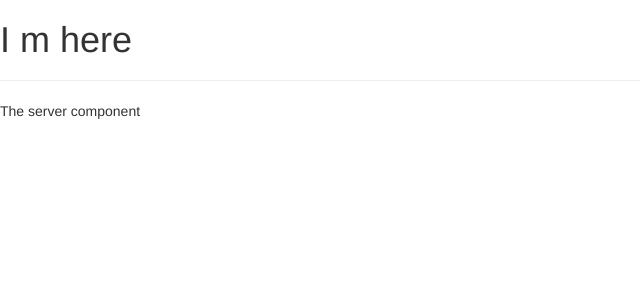
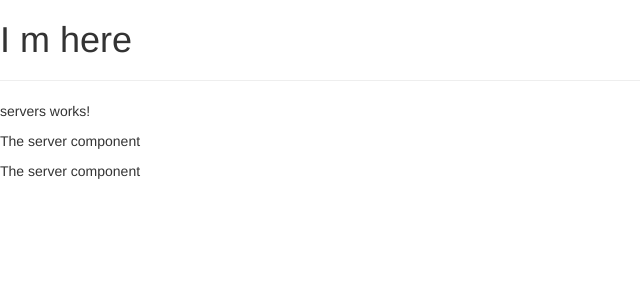
Before and after one commit to TanyaEf/angular-study-app, an Angular app: page / in a window 1280 px wide. Shown: the top 300 px of the page, without its empty margins (0-640 px from the left). Built offline with nearby package versions, Linux system fonts and the light colour scheme.

Commit message:
Added CLI generated component

```diff
--- a/src/app/app.component.html
+++ b/src/app/app.component.html
@@ -1,4 +1,4 @@
 
 <H1>I m here</H1>
 <hr>
-<app-server></app-server>
+<app-servers></app-servers>
--- a/src/app/app.module.ts
+++ b/src/app/app.module.ts
@@ -4,11 +4,13 @@
 import { AppRoutingModule } from './app-routing.module';
 import { AppComponent } from './app.component';
 import {ServerComponent} from './server/server.component';
+import { ServersComponent } from './servers/servers.component';
 
 @NgModule({
   declarations: [
     AppComponent,
-    ServerComponent
+    ServerComponent,
+    ServersComponent
   ],
   imports: [
     BrowserModule,
--- /dev/null
+++ b/src/app/servers/servers.component.html
@@ -0,0 +1,3 @@
+<p>servers works!</p>
+<app-server></app-server>
+<app-server></app-server>
--- /dev/null
+++ b/src/app/servers/servers.component.ts
@@ -0,0 +1,15 @@
+import { Component, OnInit } from '@angular/core';
+
+@Component({
+  selector: 'app-servers',
+  templateUrl: './servers.component.html',
+  styleUrls: ['./servers.component.css']
+})
+export class ServersComponent implements OnInit {
+
+  constructor() { }
+
+  ngOnInit() {
+  }
+
+}
```
Also changed, not shown: src/app/servers/servers.component.css (added).
